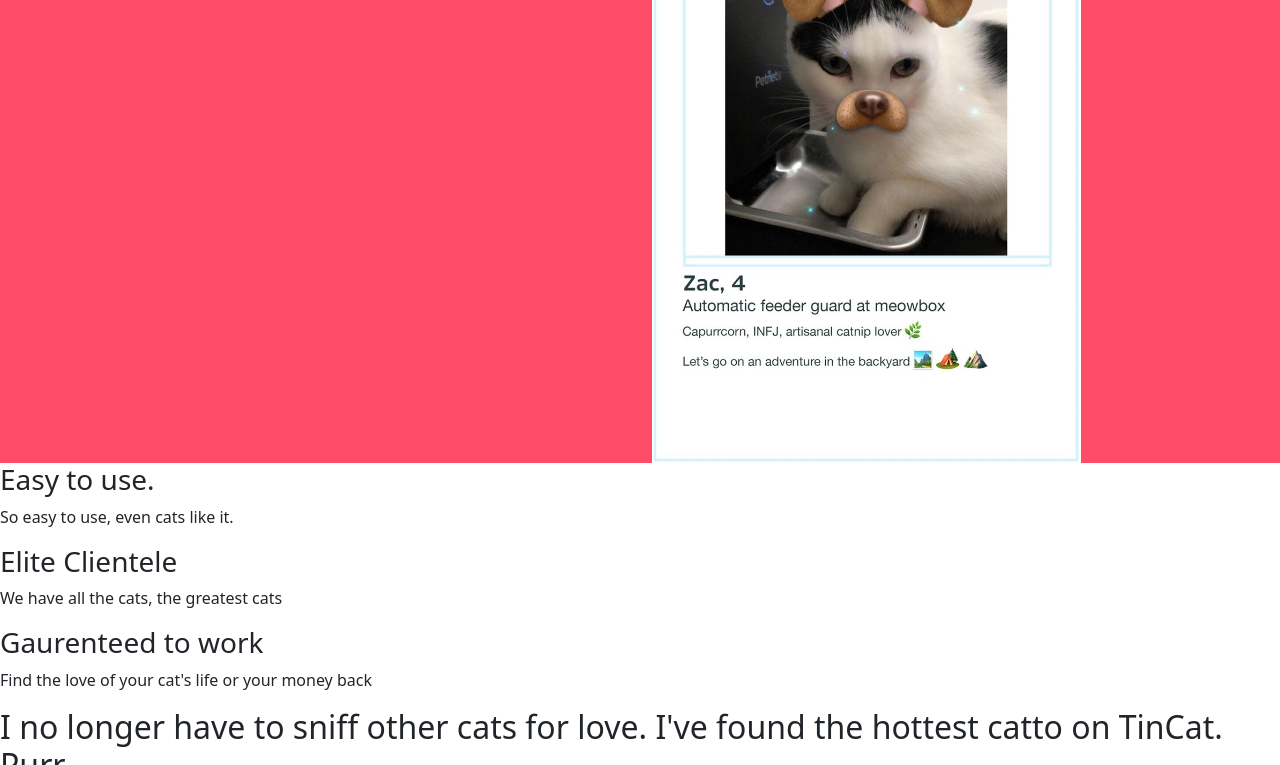
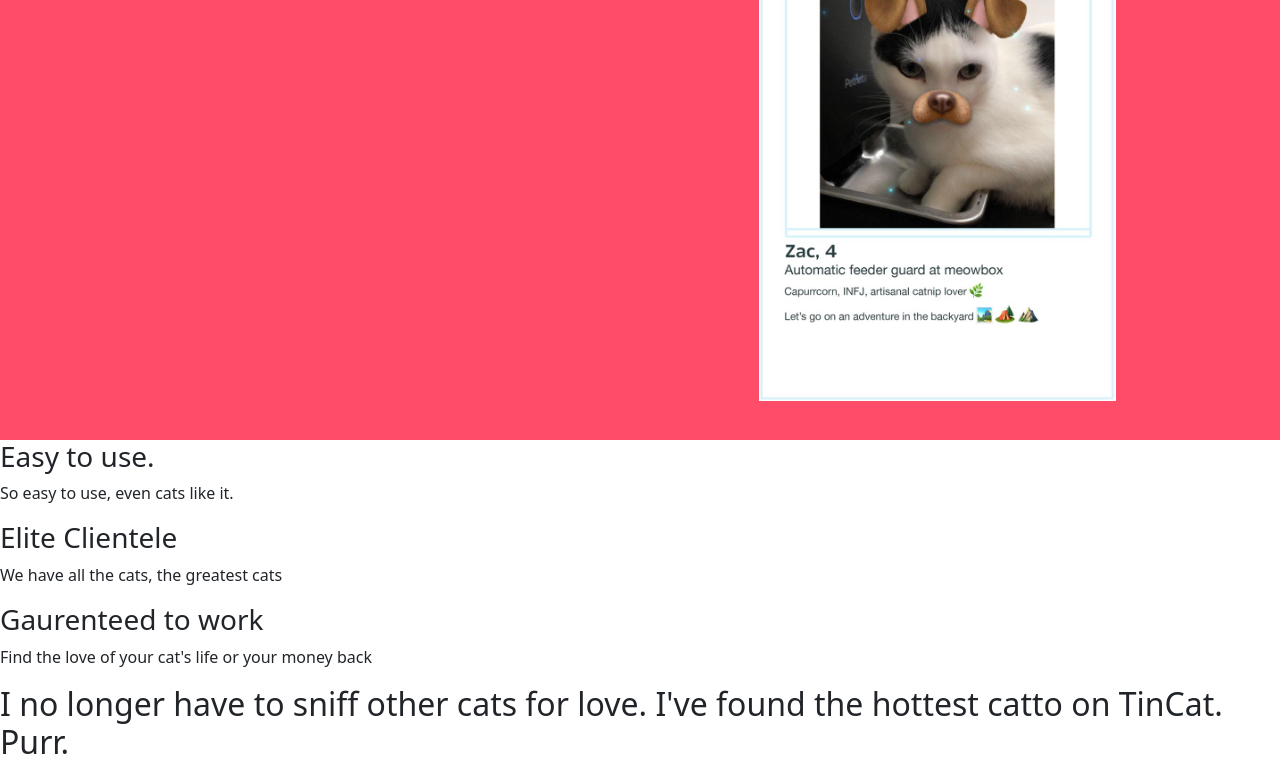
Before and after one commit to abhi9rocks/Bootstrap, a plain HTML site: page TinCat/index.html in a window 1280 px wide. Shown: the part 193-958 px from the top of the page. Drawn offline with nearby package versions, Linux system fonts and the light colour scheme.

Commit message:
added containers

```diff
--- a/TinCat/index.html
+++ b/TinCat/index.html
@@ -16,6 +16,8 @@
 <body>
 
   <section id="title">
+    <div class="container-fluid">
+
 
     <!-- Nav Bar -->
     <nav class="navbar navbar-expand-lg navbar-dark bg-dark">
@@ -42,16 +44,17 @@
     <!-- Title -->
 
     <div class="row">
-      <div class="col-lg-6">
+      <div class="col-lg-7">
         <h1>Meet sweet and chonky cats nearby.</h1>
         <button type="button">Download</button>
         <button type="button">Download</button>
       </div>
-      <div class="col-lg-6">
-        <img src="iphone6.jpg" alt="iphone-mockup" height="600">
+      <div class="col-lg-5">
+        <img src="iphone6.jpg" alt="iphone-mockup" height="500">
       </div>
 
     </div>
+      </div>
 
 
   </section>
--- a/TinCat/styles.css
+++ b/TinCat/styles.css
@@ -6,3 +6,7 @@ h1{
   font-size: 3rem;
   line-height: 1.5;
 }
+.container-fluid{
+  padding: 3% 15%;
+
+}
```
